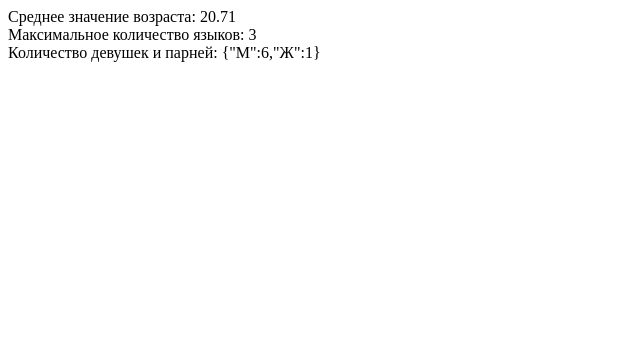
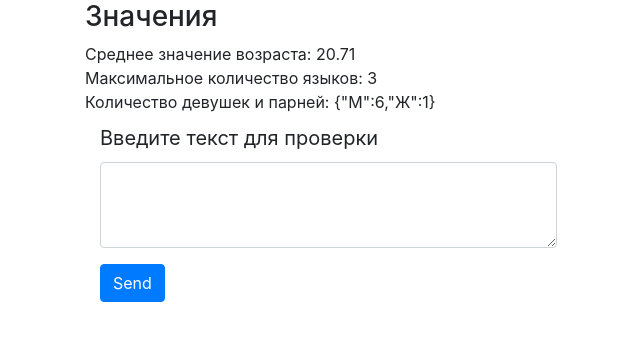
Before and after one commit to iCemnec/nix_task_js, a plain HTML site: page index.html in a window 1280 px wide. Shown: the whole page, without its empty margins (0-640 px from the left). Drawn offline with nearby package versions, Linux system fonts and the light colour scheme.

Commit message:
Add second task

```diff
--- a/index.html
+++ b/index.html
@@ -4,11 +4,40 @@
     <meta charset="UTF-8">
     <title>Title</title>
     <script src="js/index.js"></script>
+    <link rel="stylesheet" href="https://maxcdn.bootstrapcdn.com/bootstrap/4.0.0/css/bootstrap.min.css" integrity="sha384-Gn5384xqQ1aoWXA+058RXPxPg6fy4IWvTNh0E263XmFcJlSAwiGgFAW/dAiS6JXm" crossorigin="anonymous">
 </head>
 <body>
-    <div>Среднее значение возраста: <span id="avgResult"></span></div>
-    <div>Максимальное количество языков: <span id="maxLanguage"></span></div>
-    <div>Количество девушек и парней: <span id="countPerson"></span></div>
+<div class="container">
+    <div class="row">
+        <h3 class="col-sm-8">Значения</h3>
+    </div>
+    <div class="row">
+        <div class="col-sm-8">Среднее значение возраста: <span id="avgResult"></span></div>
+        <div class="col-sm-8">Максимальное количество языков: <span id="maxLanguage"></span></div>
+        <div class="col-sm-8">Количество девушек и парней: <span id="countPerson"></span></div>
+    </div>
+    <div class="row">
+        <div class="col-sm-8">
+            <form>
+                <div class="form-group">
+                    <label for="textForCheck" class="col-sm-8 col-form-label col-form-label-lg">Введите текст для проверки</label>
+                    <div class="col-sm-8">
+                        <textarea id="textForCheck" class="form-control" rows="3"></textarea>
+                    </div>
+                </div>
+                <div class="form-group">
+                    <div class="col-sm-2">
+                        <input type="button" class="btn btn-primary" value="Send" onclick="checkAvgLength()">
+                    </div>
+                </div>
+            </form>
+            <div id="avgText"></div>
+        </div>
+    </div>
+</div>
 
+    <script src="https://code.jquery.com/jquery-3.2.1.slim.min.js" integrity="sha384-KJ3o2DKtIkvYIK3UENzmM7KCkRr/rE9/Qpg6aAZGJwFDMVNA/GpGFF93hXpG5KkN" crossorigin="anonymous"></script>
+    <script src="https://cdnjs.cloudflare.com/ajax/libs/popper.js/1.12.9/umd/popper.min.js" integrity="sha384-ApNbgh9B+Y1QKtv3Rn7W3mgPxhU9K/ScQsAP7hUibX39j7fakFPskvXusvfa0b4Q" crossorigin="anonymous"></script>
+    <script src="https://maxcdn.bootstrapcdn.com/bootstrap/4.0.0/js/bootstrap.min.js" integrity="sha384-JZR6Spejh4U02d8jOt6vLEHfe/JQGiRRSQQxSfFWpi1MquVdAyjUar5+76PVCmYl" crossorigin="anonymous"></script>
 </body>
 </html>
--- a/js/index.js
+++ b/js/index.js
@@ -74,3 +74,15 @@ window.onload = function () {
     document.getElementById('maxLanguage').textContent = JSON.stringify(maxLangCount);
     document.getElementById('countPerson').textContent = JSON.stringify(countSex);
 };
+
+function checkAvgLength() {
+    let text = textForCheck.value;
+    let temp = text.split(/[.,\/ -:;<>'"{}*\n]/).filter((el) => el);
+
+    let avgWord = temp.reduce(
+        (accum, currentValue) => accum + currentValue.length, 0
+    ) / temp.length;
+
+    avgText.textContent = `Средняя длина слова: ${avgWord}`;
+    return avgWord;
+}
```
